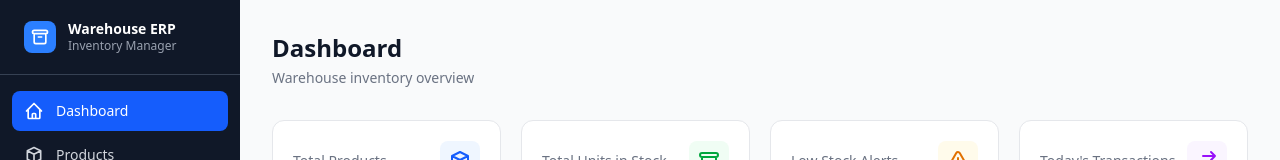
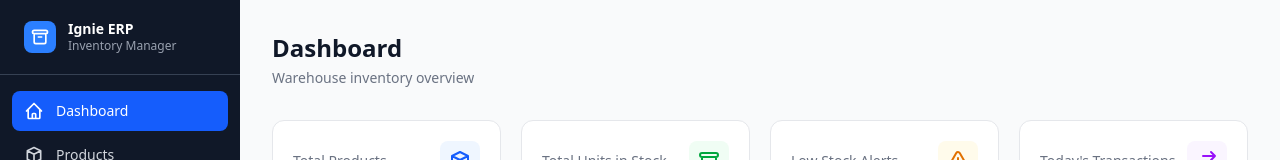
Before and after one commit to kanokphanprem-blip/warehouse-erp, a Next.js app: page / in a window 1280 px wide. Shown: the top 160 px of the page. Built offline with nearby package versions, Linux system fonts and the light colour scheme; no server answers.

Commit message:
Rename to Ignie ERP

```diff
--- a/app/layout.tsx
+++ b/app/layout.tsx
@@ -9,7 +9,7 @@ const geistSans = Geist({
 });
 
 export const metadata: Metadata = {
-  title: "Warehouse ERP",
+  title: "Ignie ERP",
   description: "Inventory management system",
 };
 
--- a/components/Sidebar.tsx
+++ b/components/Sidebar.tsx
@@ -65,7 +65,7 @@ export default function Sidebar() {
             </svg>
           </div>
           <div>
-            <p className="font-semibold text-sm leading-tight">Warehouse ERP</p>
+            <p className="font-semibold text-sm leading-tight">Ignie ERP</p>
             <p className="text-xs text-gray-400">Inventory Manager</p>
           </div>
         </div>
```
